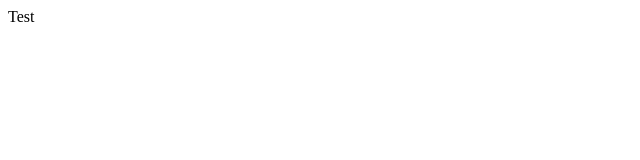
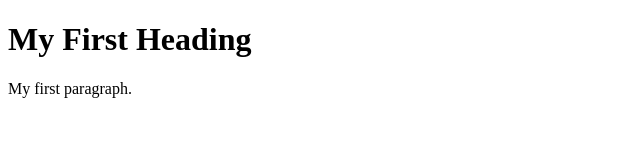
Before and after one commit to SX-7/spindle-concat, a plain HTML site: page index.html in a window 1280 px wide. Shown: the whole page, without its empty margins (0-640 px from the left). Drawn offline with Linux system fonts and the light colour scheme.

Commit message:
Some baseline

```diff
--- a/index.html
+++ b/index.html
@@ -1 +1,15 @@
-<p>Test</p>
+<!DOCTYPE html>
+<html>
+
+<head>
+    <title>Page Title</title>
+</head>
+
+<body>
+
+    <h1>My First Heading</h1>
+    <p>My first paragraph.</p>
+
+</body>
+
+</html>
```
